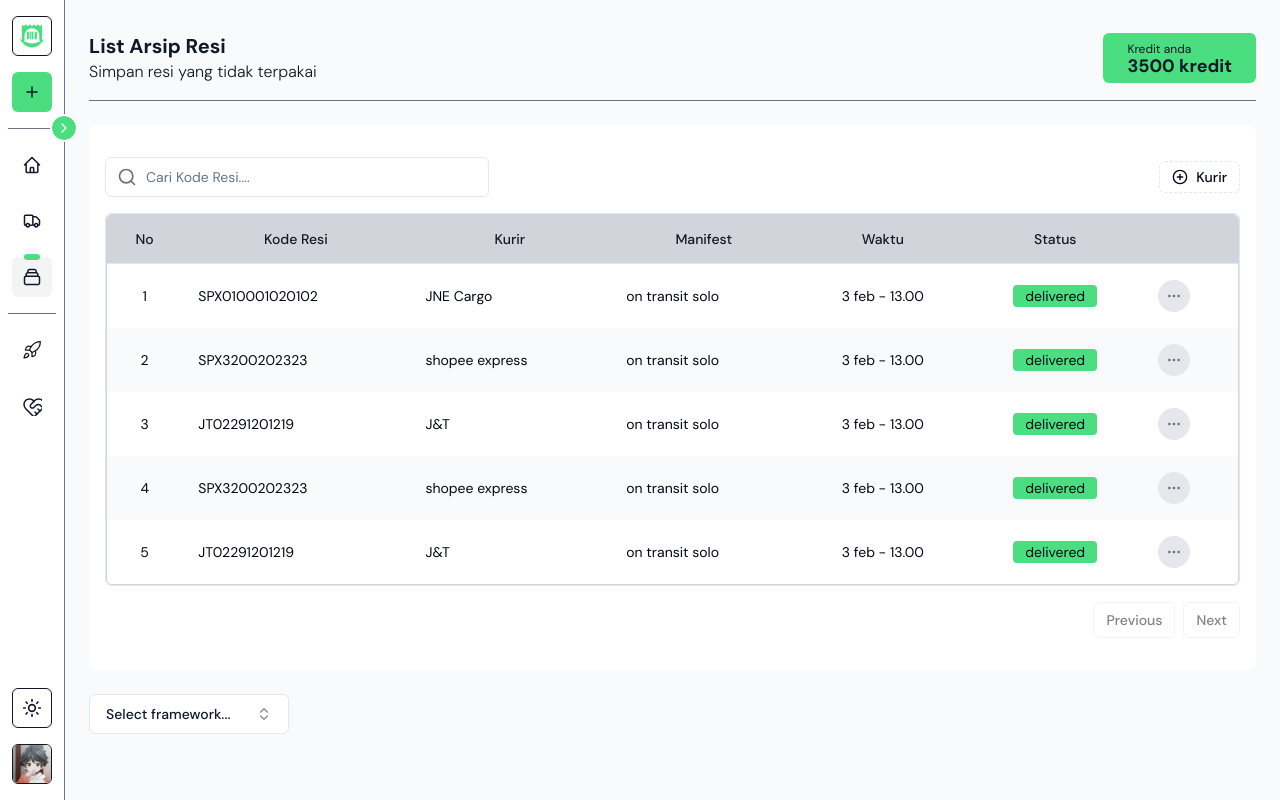
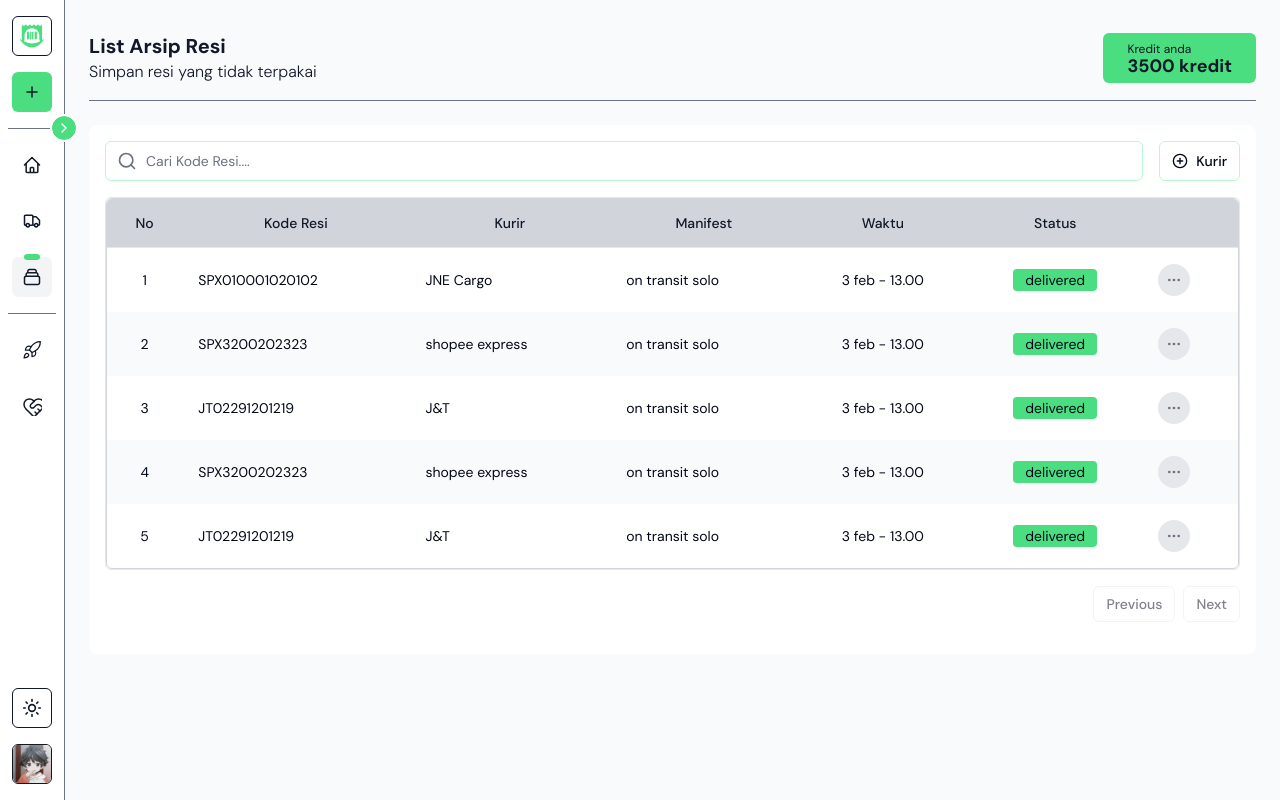
Before and after one commit to shiqocred/koderesi-fe, a Next.js app: page /archives in a window 1280 px wide. Built offline with nearby package versions, Linux system fonts and the light colour scheme.

Commit message:
add page archives

```diff
--- a/app/(dashboard)/(klien)/archives/page.tsx
+++ b/app/(dashboard)/(klien)/archives/page.tsx
@@ -1,53 +1,10 @@
-"use client";
-
 import { DataTable } from "@/components/data-tabel";
 import { Header } from "@/components/header";
 import { Card } from "@/components/ui/card";
-import { archives, cn } from "@/lib/utils";
-import React from "react";
+import { archives } from "@/lib/utils";
 import { columns } from "./components/colums";
-import { Check, ChevronsUpDown } from "lucide-react";
-import { Button } from "@/components/ui/button";
-import {
-  Command,
-  CommandEmpty,
-  CommandGroup,
-  CommandInput,
-  CommandItem,
-  CommandList,
-} from "@/components/ui/command";
-import {
-  Popover,
-  PopoverContent,
-  PopoverTrigger,
-} from "@/components/ui/popover";
-
-const frameworks = [
-  {
-    value: "next.js",
-    label: "Next.js",
-  },
-  {
-    value: "sveltekit",
-    label: "SvelteKit",
-  },
-  {
-    value: "nuxt.js",
-    label: "Nuxt.js",
-  },
-  {
-    value: "remix",
-    label: "Remix",
-  },
-  {
-    value: "astro",
-    label: "Astro",
-  },
-];
 
 const ArchivesPage = () => {
-  const [open, setOpen] = React.useState(false);
-  const [value, setValue] = React.useState("");
   return (
     <div className="px-6 py-8 gap-6 flex flex-col">
       <Header
@@ -57,50 +14,6 @@ const ArchivesPage = () => {
       <Card className="flex flex-col text-sm text-center p-4 divide-y">
         <DataTable columns={columns} data={archives} />
       </Card>
-      <div>
-        <Popover open={open} onOpenChange={setOpen}>
-          <PopoverTrigger asChild>
-            <Button
-              variant="outline"
-              role="combobox"
-              aria-expanded={open}
-              className="w-[200px] justify-between"
-            >
-              {value
-                ? frameworks.find((framework) => framework.value === value)
-                    ?.label
-                : "Select framework..."}
-              <ChevronsUpDown className="ml-2 h-4 w-4 shrink-0 opacity-50" />
-            </Button>
-          </PopoverTrigger>
-          <PopoverContent className="w-[200px] p-0">
-            <Command>
-              <CommandInput placeholder="Search framework..." />
-              <CommandEmpty>No framework found.</CommandEmpty>
-              <CommandList>
-                {frameworks.map((framework) => (
-                  <CommandItem
-                    key={framework.value}
-                    value={framework.value}
-                    onSelect={(currentValue) => {
-                      setValue(currentValue === value ? "" : currentValue);
-                      setOpen(false);
-                    }}
-                  >
-                    <Check
-                      className={cn(
-                        "mr-2 h-4 w-4",
-                        value === framework.value ? "opacity-100" : "opacity-0"
-                      )}
-                    />
-                    {framework.label}
-                  </CommandItem>
-                ))}
-              </CommandList>
-            </Command>
-          </PopoverContent>
-        </Popover>
-      </div>
     </div>
   );
 };
--- a/components/data-tabel.tsx
+++ b/components/data-tabel.tsx
@@ -59,7 +59,7 @@ export function DataTable<TData, TValue>({
 
   return (
     <div>
-      <div className="flex gap-4 items-center py-4 w-full">
+      <div className="flex gap-4 items-center pb-4 w-full">
         <div className="flex items-center relative w-full">
           <Input
             placeholder="Cari Kode Resi...."
@@ -71,7 +71,7 @@ export function DataTable<TData, TValue>({
                 .getColumn("kode_resi".toLocaleLowerCase())
                 ?.setFilterValue(event.target.value.toLocaleLowerCase());
             }}
-            className="max-w-sm pl-10 w-full"
+            className="pl-10 w-full focus-visible:outline-none focus-visible:ring-0 focus-visible:ring-ring focus-visible:ring-offset-0 border-green-200 focus-visible:border-green-400 placeholder:text-gray-500 hover:border-green-400 dark:border-green-200/40 dark:focus-visible:border-green-400 dark:hover:border-green-400"
           />
           <Search className="w-5 h-5 text-gray-500 absolute left-3" />
         </div>
--- a/components/data-table-filter.tsx
+++ b/components/data-table-filter.tsx
@@ -38,24 +38,22 @@ export function DataTableFilter<TData, TValue>({
   return (
     <Popover>
       <PopoverTrigger asChild>
-        <Button variant="outline" size="sm" className="h-8 border-dashed">
+        <Button
+          variant="outline"
+          size="sm"
+          className="h-10 border-green-200 hover:bg-green-100 hover:border-green-400 group"
+        >
           <PlusCircle className="mr-2 h-4 w-4" />
           {title}
           {selectedValues?.size > 0 && (
             <>
               <Separator orientation="vertical" className="mx-2 h-4" />
-              <Badge
-                variant="secondary"
-                className="rounded-sm px-1 font-normal lg:hidden"
-              >
+              <Badge className="rounded-sm px-1 bg-green-200 group-hover:bg-green-300 text-gray-900 font-normal lg:hidden">
                 {selectedValues.size}
               </Badge>
               <div className="hidden space-x-1 lg:flex">
                 {selectedValues.size > 2 ? (
-                  <Badge
-                    variant="secondary"
-                    className="rounded-sm px-1 font-normal"
-                  >
+                  <Badge className="rounded-sm px-1 bg-green-200 group-hover:bg-green-300 text-gray-900 font-normal">
                     {selectedValues.size} selected
                   </Badge>
                 ) : (
@@ -63,9 +61,8 @@ export function DataTableFilter<TData, TValue>({
                     .filter((option) => selectedValues.has(option.value))
                     .map((option) => (
                       <Badge
-                        variant="secondary"
                         key={option.value}
-                        className="rounded-sm px-1 font-normal"
+                        className="rounded-sm px-1 bg-green-200 group-hover:bg-green-300 text-gray-900 font-normal"
                       >
                         {option.label}
                       </Badge>
@@ -98,6 +95,7 @@ export function DataTableFilter<TData, TValue>({
                         filterValues.length ? filterValues : undefined
                       );
                     }}
+                    className="aria-selected:bg-green-100 aria-selected:text-accent-foreground"
                   >
                     <div
                       className={cn(
```
